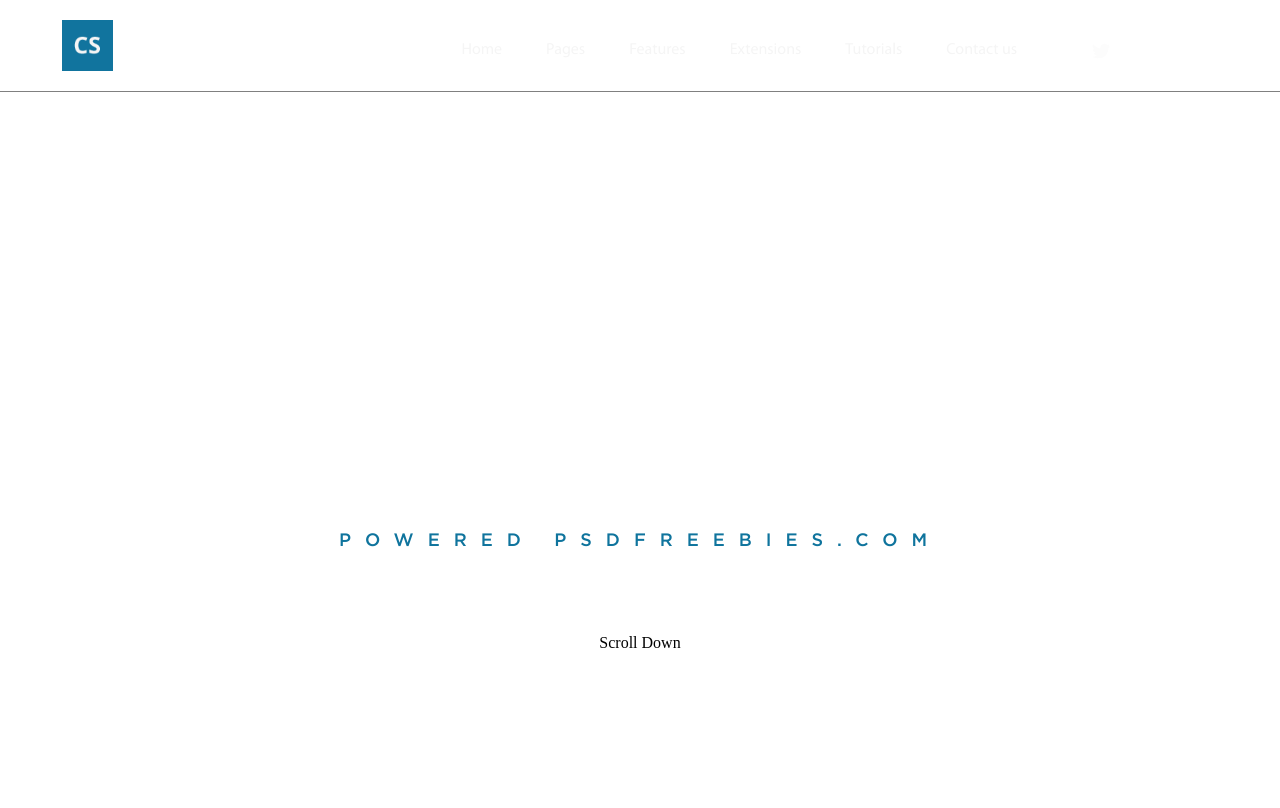
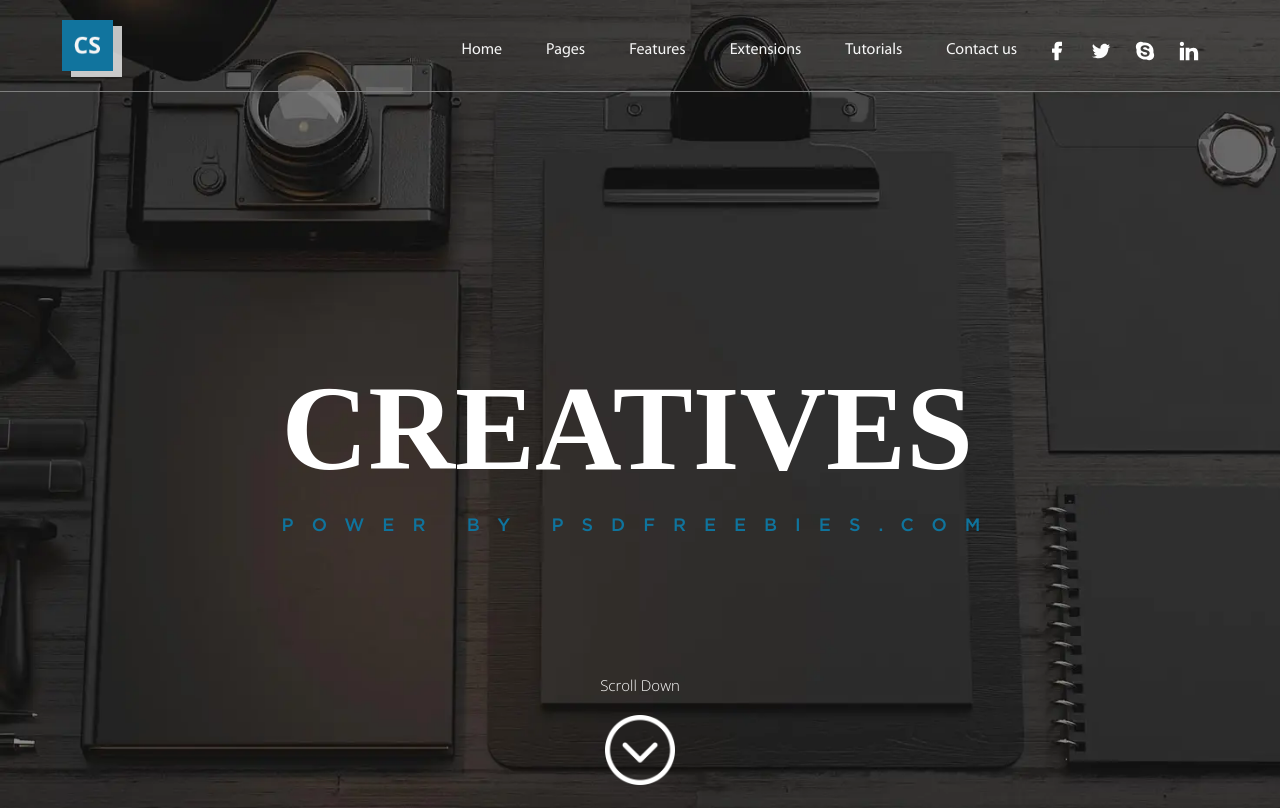
Before and after one commit to RejaulHaqueFahad/creatives, a plain HTML site: page index.html in a window 1280 px wide. Shown: the top 808 px of the page. Drawn offline with Linux system fonts and the light colour scheme; a web font is replaced by a local one.

Commit message:
hero section updated

```diff
--- a/assets/scss/abstructs/_fonts.scss
+++ b/assets/scss/abstructs/_fonts.scss
@@ -59,4 +59,18 @@
          url("../../../fonts/Roboto-BoldCondensed.woff2") format("woff2"),
          url("../../../fonts/Roboto-BoldCondensed.woff") format("woff"),
          url("../../../fonts/Roboto-BoldCondensed.ttf") format("ttf");
+    font-style: normal;
+    font-weight: bold;
+    font-display: swap;
 }
+
+@font-face {
+    font-family: "Open-Sans";
+    src: local("Open-Sans"),
+         url("../../../fonts/OpenSans-Light.woff2") format("woff2"),
+         url("../../../fonts/OpenSans-Light.woff") format("woff"),
+         url("../../../fonts/OpenSans-Light.ttf") format("ttf");
+         font-style: normal;
+         font-weight: normal;
+         font-display: swap;
+}
--- a/assets/scss/components/_hero.scss
+++ b/assets/scss/components/_hero.scss
@@ -1,9 +1,9 @@
 .hero{
     overflow: hidden;
-    background: url('../../../images/hero-bg.png');
+    background: url('../../../images/hero-bg.webp');
     background-repeat: no-repeat;
     background-size: cover;
-    height: 1050px;
+    height: 940px;
     position: absolute;
     top: 0;
     left: 0;
@@ -13,33 +13,55 @@
         display: flex;
         align-items: center;
         flex-direction: column;
-        min-height: 1050px;
+        min-height: 940px;
     }
     &__top-wrap{
         margin-left: auto;
         margin-right: auto;
-        margin-top: 400px;
-        margin-bottom: 50px;
-    }
-    &__top-wrap h1{
-        margin: 0;
+        margin-top: 340px;
+        margin-bottom: 100px;
+        h1{
+            margin: 20px;
             font-family: "Gotham";
             font-weight: bold;
             font-style: normal;
             color: white;
-        font-size: 100px;
+            font-size: 120px;
             text-transform: uppercase;
         }
-    &__top-wrap p{
+        p{
+            margin: 20px;
             font-family: "Gotham";
             font-weight: 600;
             font-style: normal;
             color: #0F749D;
             font-size: 18px;
             text-transform: uppercase;
-        letter-spacing: 14px;
+            letter-spacing: 18px;
+        }
     }
     &__bottom-wrap{
-
+        margin: 0 auto;
+        p{
+            font-family: "Open-Sans";
+            font-weight: normal;
+            font-style: normal;
+            font-size: 15px;
+            color: white;
+            margin: 0;
         }
     }
+    &__bottom-text{
+        margin: 20px auto;
+    }
+    &__down-arrow-wrap{
+        width: 70px;
+        height: 70px;
+        margin: 20px auto;
+        cursor: pointer;
+    }
+    &__down-arrow{
+        width: 100%;
+        height: 100%;
+    }
+}
--- a/index.html
+++ b/index.html
@@ -41,11 +41,15 @@
             <div class="hero__content">
                 <div class="hero__top-wrap">
                     <h1>Creatives</h1>
-                    <p>Powered psdfreebies.com</p>
+                    <p>Power by psdfreebies.com</p>
                 </div>
                 <div class="hero__bottom-wrap">
-                    <p>Scroll Down</p>
-                    <div class="hero__down-arrow"></div>
+                    <div class="hero__bottom-text">
+                        <p>Scroll Down</p>
+                    </div>
+                    <div class="hero__down-arrow-wrap">
+                        <img class="hero__down-arrow" src="/images/down-arrow.png" alt="down-arrow">
+                    </div>
                 </div>
             </div>
         </div>
```
Also changed, not shown: assets/scss/style.css, fonts/OpenSans-Light.ttf (added), fonts/OpenSans-Light.woff (added), fonts/OpenSans-Light.woff2 (added), 1 other file. Lines whose indentation alone changed are shown as unchanged.
